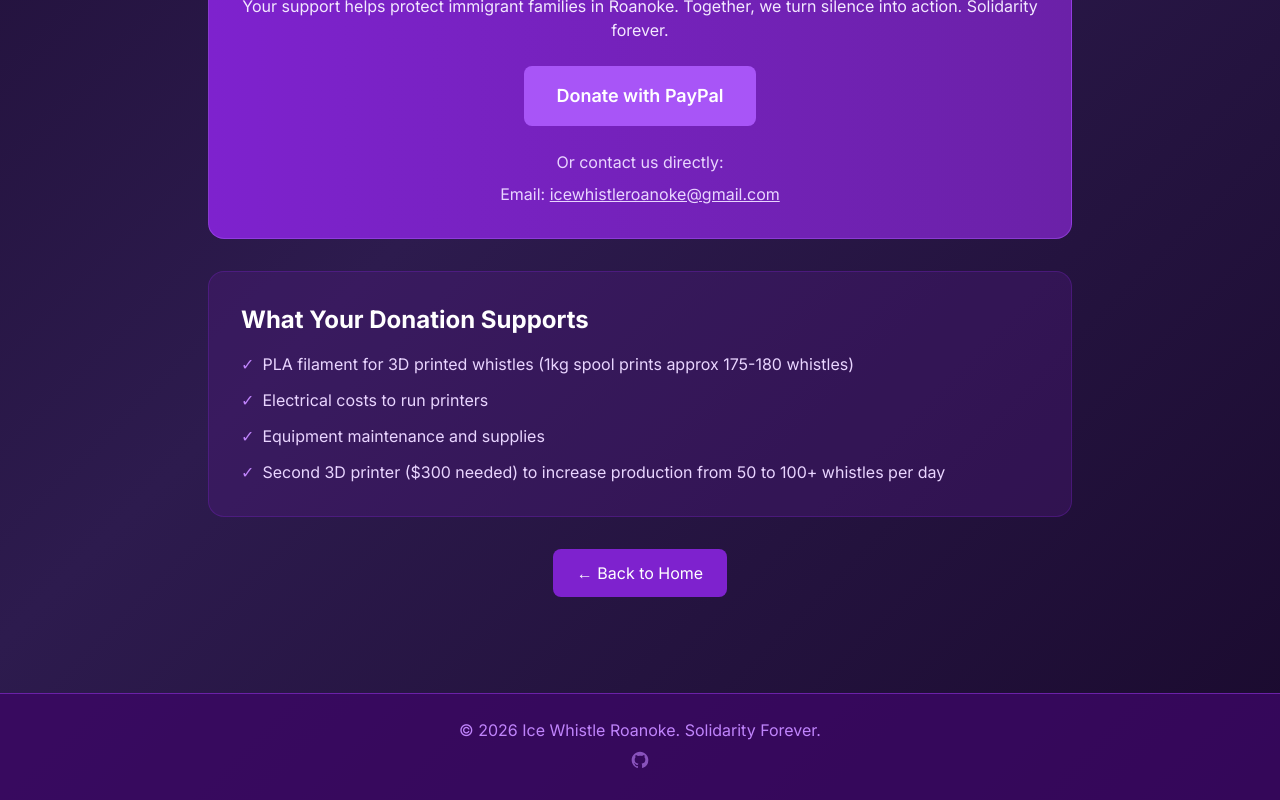
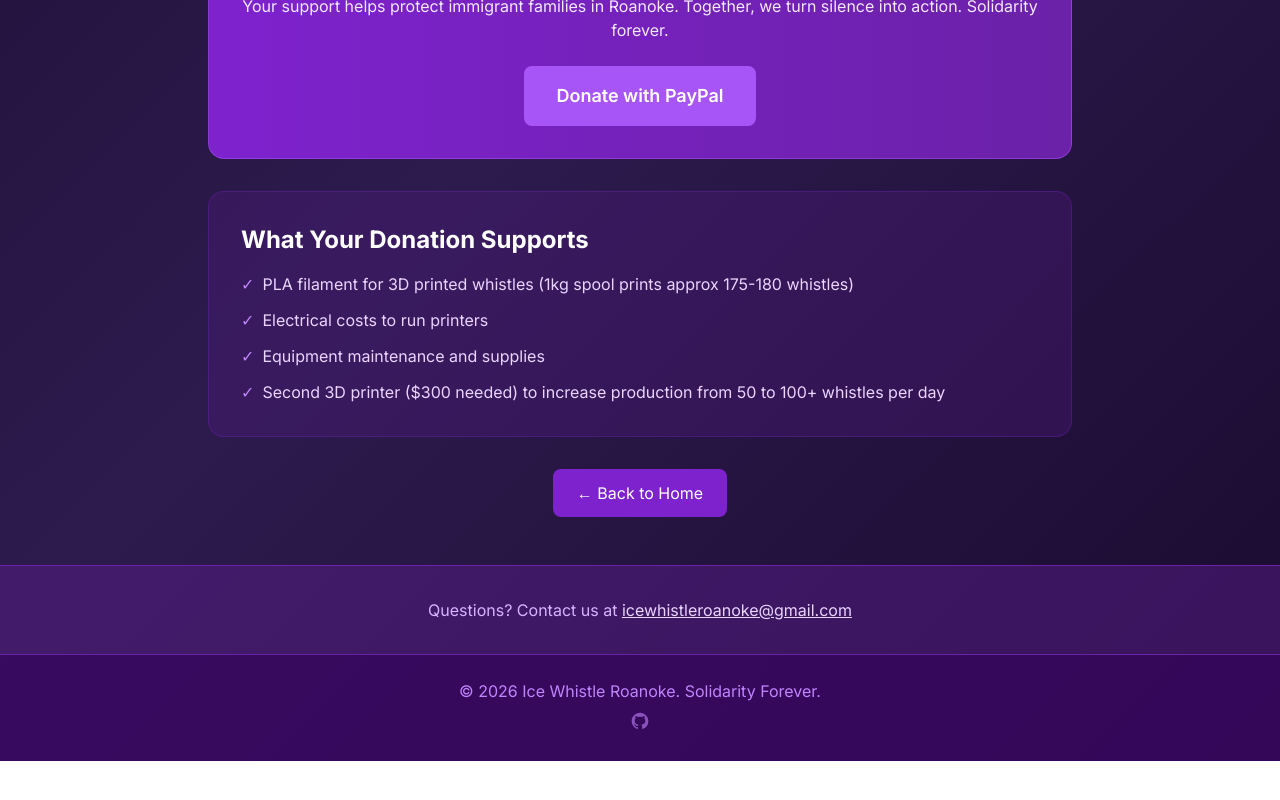
Before and after one commit to theAltaran/ice-whistle-roanoke, a Next.js app: page /donate in a window 1280 px wide. Shown: the part 792-1592 px from the top of the page. After the commit the page ends 1553 px from the top, so only its background shows below. Built offline with nearby package versions, Linux system fonts and the light colour scheme.

Commit message:
Add contact email above footer on all pages

```diff
--- a/src/app/donate/page.tsx
+++ b/src/app/donate/page.tsx
@@ -45,10 +45,6 @@ export default function Donate() {
         >
           Donate with PayPal
         </a>
-        <div className="mt-6 text-primary-200">
-          <p className="mb-2">Or contact us directly:</p>
-          <p>Email: <a href="mailto:icewhistleroanoke@gmail.com" className="text-primary-200 underline hover:text-white">icewhistleroanoke@gmail.com</a></p>
-        </div>
       </div>
 
       <div className="bg-primary-900/30 rounded-2xl p-8 border border-primary-700/30">
--- a/src/app/layout.tsx
+++ b/src/app/layout.tsx
@@ -50,7 +50,20 @@ export default function RootLayout({
         <main className="min-h-screen">
           {children}
         </main>
-        <footer className="bg-primary-950/80 border-t border-primary-800 py-6 mt-12">
+
+        {/* Contact Info */}
+        <div className="bg-primary-900/50 border-t border-primary-800 py-8">
+          <div className="max-w-6xl mx-auto px-4 text-center">
+            <p className="text-primary-300">
+              Questions? Contact us at{' '}
+              <a href="mailto:icewhistleroanoke@gmail.com" className="text-primary-200 underline hover:text-white">
+                icewhistleroanoke@gmail.com
+              </a>
+            </p>
+          </div>
+        </div>
+
+        <footer className="bg-primary-950/80 border-t border-primary-800 py-6">
           <div className="max-w-6xl mx-auto px-4 text-center text-primary-400">
             <p>© {new Date().getFullYear()} Ice Whistle Roanoke. Solidarity Forever.</p>
             <a
```
